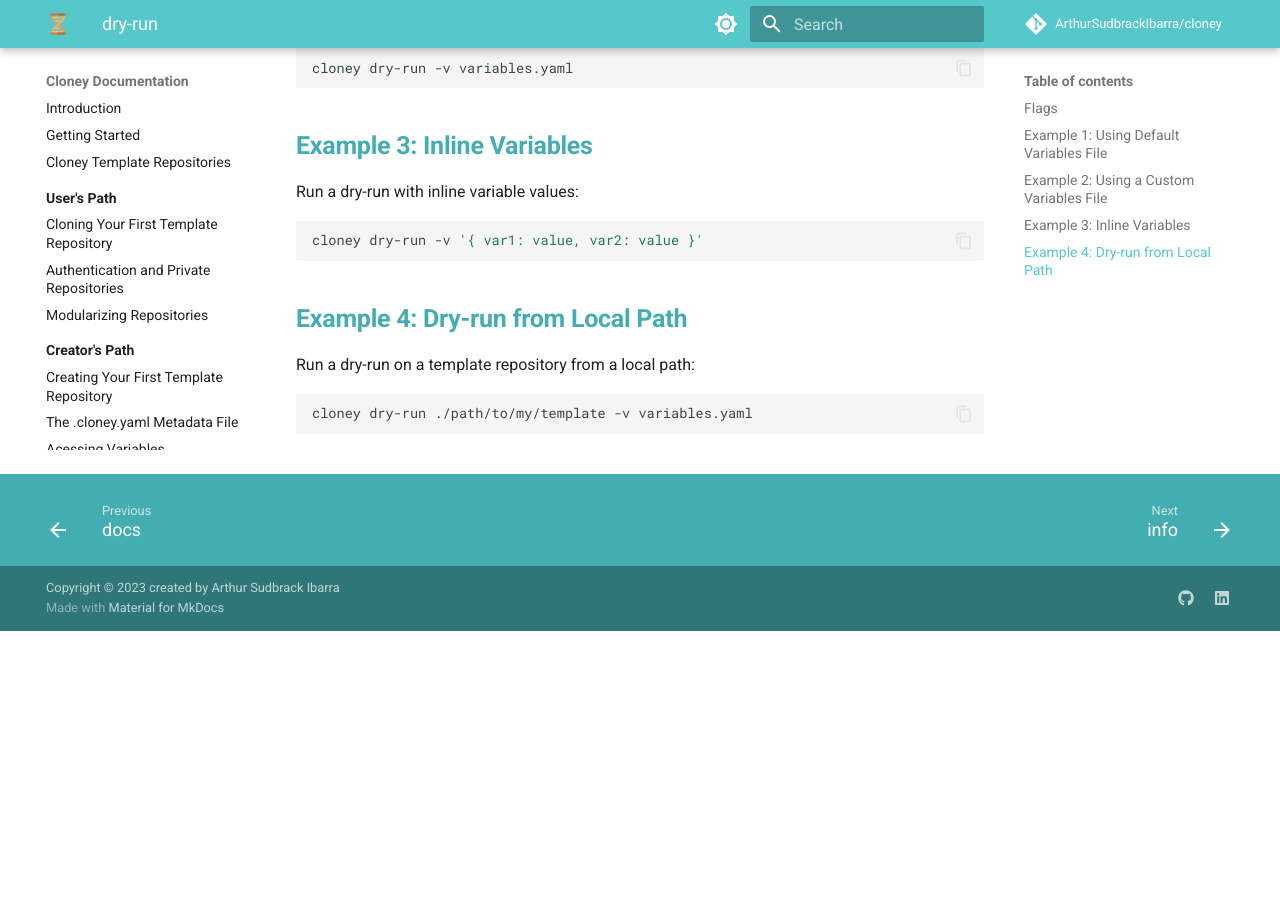
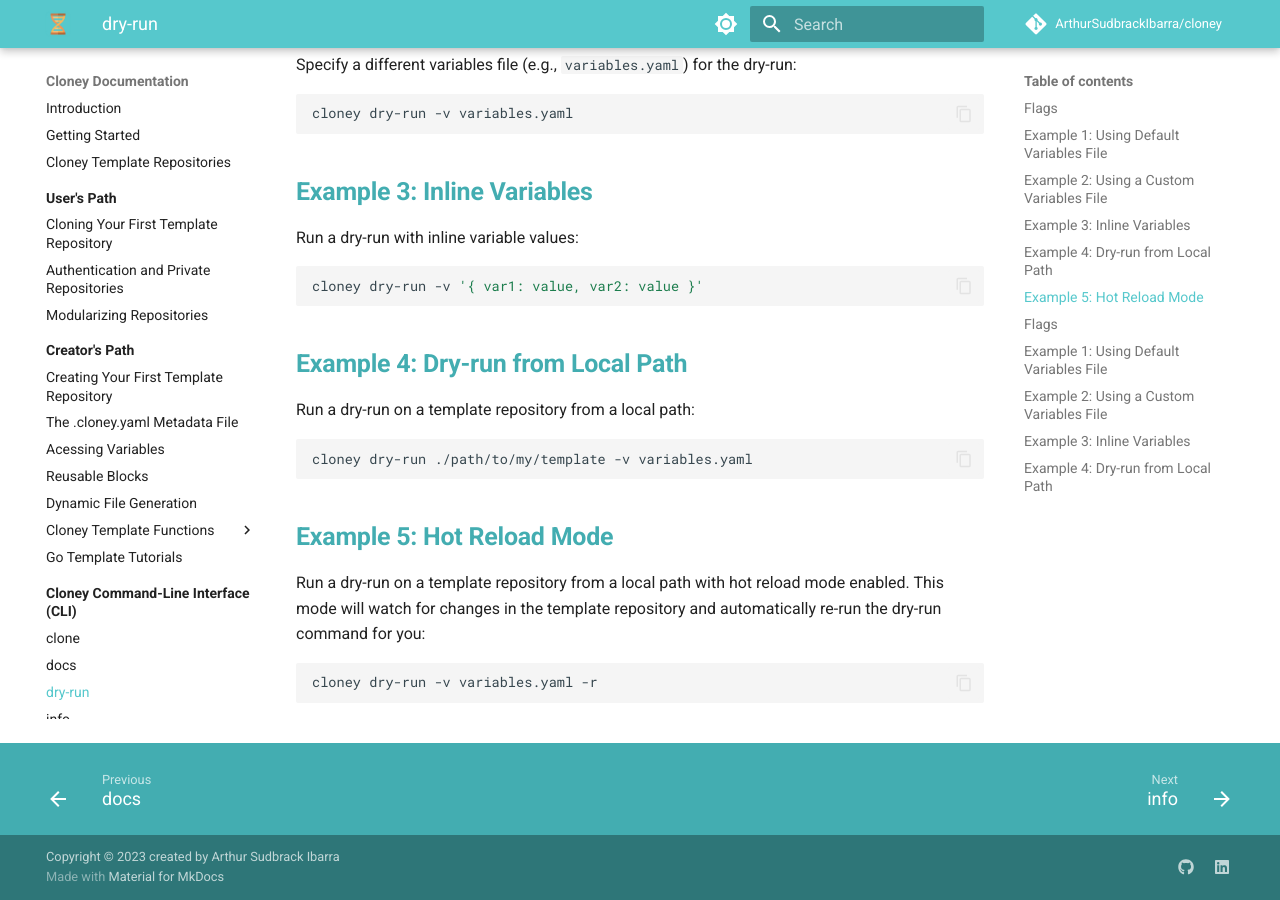
Before and after one commit to ArthurSudbrackIbarra/cloney-documentation, an MkDocs documentation site: the page built from docs/commands/dry-run.md, in a window 1280 px wide and 900 px high, scrolled down 1039 px. Built offline with MkDocs 1.6.1 and Material for MkDocs 9.7.7, drawn with Linux system fonts in a browser that asks for light colours; comment, search, counter and statistics services are not loaded; before the commit the page ends 1670 px from its top, so only the background shows below that; some of the changed text lies outside the part shown.

Commit message:
Reusable blocks.

````diff
--- a/docs/commands/dry-run.md
+++ b/docs/commands/dry-run.md
@@ -1,4 +1,7 @@
 # `dry-run` Command
+
+=== "Cloney 1.0.0 or Above"
+    --8<-- "partials/commands/dry-run/_dry-run-1.0.0-above.md"
 
 === "Cloney 0.1.0 or Above"
     --8<-- "partials/commands/dry-run/_dry-run-0.1.0-above.md"
--- /dev/null
+++ b/docs/partials/commands/dry-run/_dry-run-1.0.0-above.md
@@ -0,0 +1,53 @@
+The `dry-run` command is used for debugging purposes, allowing you to inspect the output generated by your Cloney Template Repository with the provided variables. This command helps you verify variable replacement and check for errors in the cloning process.
+
+By default, this command searches for a file named `.cloney-vars.yaml` in your current directory for variable values. However, with the `--variables` flag you can specify a different file or pass the variables inline as YAML.
+
+## Flags
+
+| Flag                           | Description                                                                               | Default Value              |
+|--------------------------------|-------------------------------------------------------------------------------------------|----------------------------|
+| `-r, --hot-reload`             | Enable hot reload mode.                                                                   | `false`                    |
+| `-o, --output string`          | Specifies the path to output the filled template files.                                   | `"cloney-dry-run-results"` |
+| `-i, --output-in-terminal`     | Outputs the filled template file contents in the terminal instead of creating the files.  | `false`                    |
+| `-v, --variables string`       | Specifies the path to a template variables file or raw YAML.                              | `".cloney-vars.yaml"`      |
+
+## Example 1: Using Default Variables File
+
+Run a dry-run on your local template repository using the default variables file, `.cloney-vars.yaml`:
+
+```bash
+cloney dry-run
+```
+
+## Example 2: Using a Custom Variables File
+
+Specify a different variables file (e.g., `variables.yaml`) for the dry-run:
+
+```bash
+cloney dry-run -v variables.yaml
+```
+
+## Example 3: Inline Variables
+
+Run a dry-run with inline variable values:
+
+```bash
+cloney dry-run -v '{ var1: value, var2: value }'
+```
+
+## Example 4: Dry-run from Local Path
+
+Run a dry-run on a template repository from a local path:
+
+```bash
+cloney dry-run ./path/to/my/template -v variables.yaml
+```
+
+## Example 5: Hot Reload Mode
+
+Run a dry-run on a template repository from a local path with hot reload mode enabled. This mode will watch for changes in the template repository and automatically re-run the dry-run command for you:
+
+
+```bash
+cloney dry-run -v variables.yaml -r
+```
--- a/mkdocs.yaml
+++ b/mkdocs.yaml
@@ -50,11 +50,14 @@
       - Creating Your First Template Repository: creators/creating-your-first-template-repository.md
       - The .cloney.yaml Metadata File: creators/cloney-metadata-file.md
       - Acessing Variables: creators/accessing-template-variables.md
+      - Reusable Blocks: creators/reusable-blocks.md
       - Dynamic File Generation: creators/dynamic-file-generation.md
       - Cloney Template Functions:
           - creators/functions/index.md
+          - arch: creators/functions/arch.md
+          - joinDoubleQuote: creators/functions/joinDoubleQuote.md
+          - joinSingleQuote: creators/functions/joinSingleQuote.md
           - os: creators/functions/os.md
-          - arch: creators/functions/arch.md
       - Go Template Tutorials: creators/go-template-tutorials.md
   - Cloney Command-Line Interface (CLI):
       - commands/index.md
````
Also changed, not shown: docs/creators/functions/arch.md (+2 -2 lines), docs/creators/functions/index.md (+2 -0 lines), docs/creators/functions/joinDoubleQuote.md (added, +50 -0 lines), docs/creators/functions/joinSingleQuote.md (added, +50 -0 lines), docs/creators/functions/os.md (+2 -2 lines), docs/creators/reusable-blocks.md (added, +53 -0 lines), docs/getting-started.md (+2 -2 lines), docs/partials/downloads/_1.0.0.md (added, +86 -0 lines).
